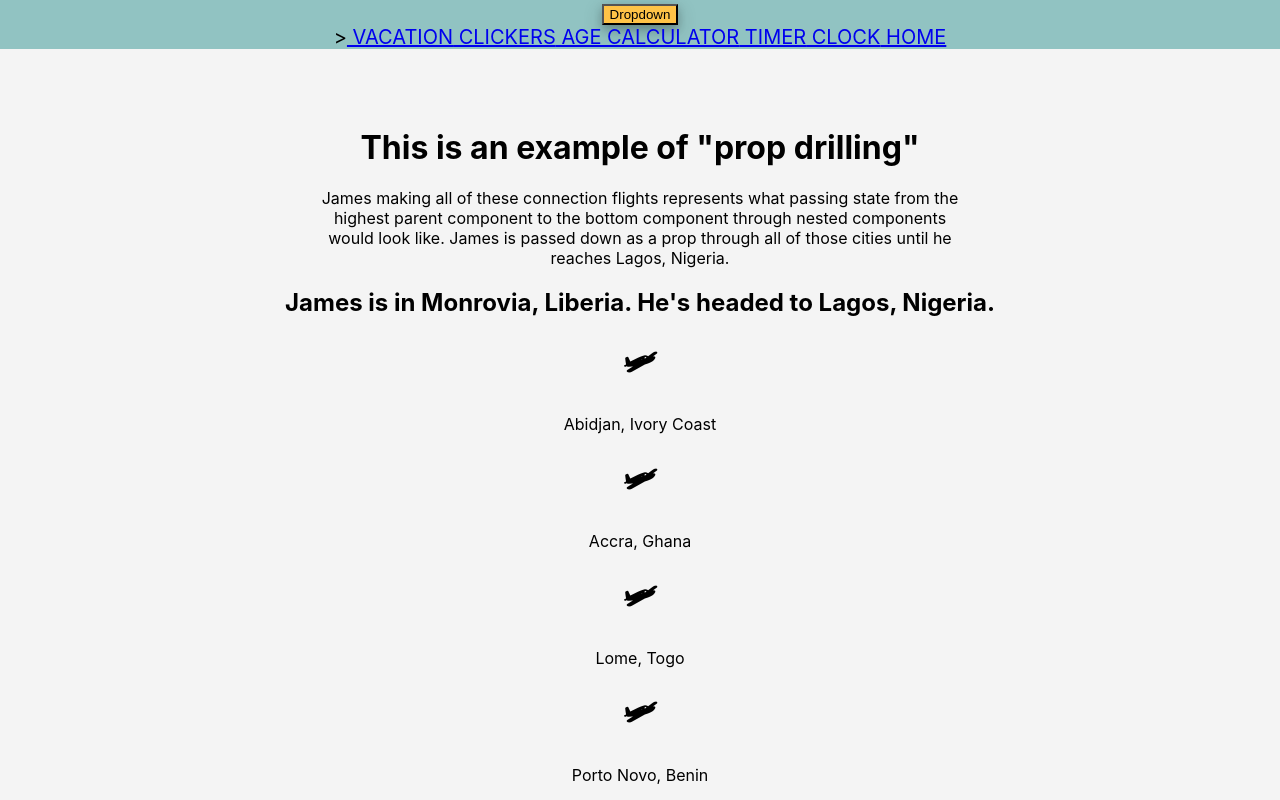
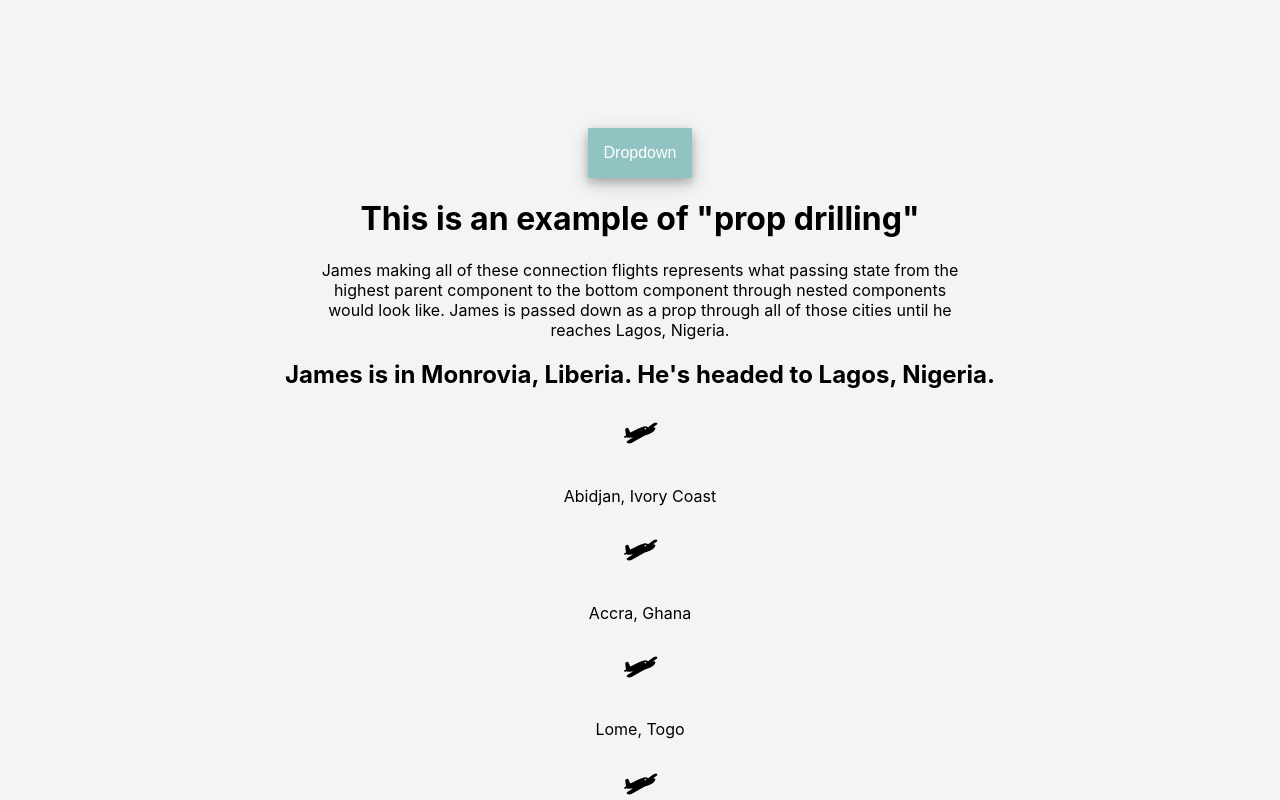
Before and after one commit to IfeAkiWad/learning_hooks, a React (Create React App) app: page /vacation in a window 1280 px wide. Shown: the top 800 px of the page. Built offline with nearby package versions, Linux system fonts and the light colour scheme.

Commit message:
moblie friendly drop down menu

```diff
--- a/src/App.css
+++ b/src/App.css
@@ -7,17 +7,54 @@ body{
   background-color: RGB(244, 244, 244);
 }
 /* Navigation */
+/* Style The Dropdown Button */
+.dropbtn {
+  background-color: RGB(145, 195, 194);
+  color: white;
+  padding: 16px;
+  font-size: 16px;
+  border: none;
+  cursor: pointer;
+}
 
 .dropdown-nav {
-  overflow: hidden;
-  position: fixed; /*Set the navbar to fixed position8*/
-  top: 0; /* Position the navbar at the top of the page */
-  width: 100%; /* Full width */
-  font-size: 20px;
-  background-color: RGB(145, 195, 194);
+  /* overflow: hidden; */
+  /* position: fixed; Set the navbar to fixed position8 */
+  /* top: 0; Position the navbar at the top of the page */
+  /* width: 100%; Full width */
+  /* font-size: 20px;  */
+  /* background-color: RGB(145, 195, 194); */
+  position: relative;
+  display: inline-block;
 }
 
-#nav a {
+/* Dropdown Content (Hidden by Default) */
+.dropdown-content {
+  display: none;
+  position: absolute;
+  background-color: #f9f9f9;
+  min-width: 160px;
+  box-shadow: 0px 8px 16px 0px rgba(0,0,0,0.2);
+  z-index: 1;
+}
+
+/* Links inside the dropdown */
+.dropdown-content a {
+  color: black;
+  padding: 12px 16px;
+  text-decoration: none;
+  display: block;
+}
+
+/* Change color of dropdown links on hover */
+.dropdown-content a:hover {background-color: #f1f1f1}
+
+/* Show the dropdown menu on hover */
+.dropdown-nav:hover .dropdown-content {
+  display: block;
+}
+
+/* #nav a {
   float: right;
   display: block;
   color: #f2f2f2;
@@ -30,7 +67,7 @@ body{
 nav a:hover {
   background: grey;
   color: black;
-}
+} */
 
 /* button */
 button {
--- a/src/NavBar.js
+++ b/src/NavBar.js
@@ -5,7 +5,7 @@ const NavBar = () => {
     return (
         <nav className="dropdown-nav">
             <button class="dropbtn">Dropdown</button>
-            <div className="dropdown-content">>
+            <div className="dropdown-content">
                 <Link id="link" to="/vacation"> VACATION</Link>
                 <Link id="link" to="/clickers"> CLICKERS</Link>
                 <Link id="link" to="/age-calculator"> AGE CALCULATOR</Link>
```
